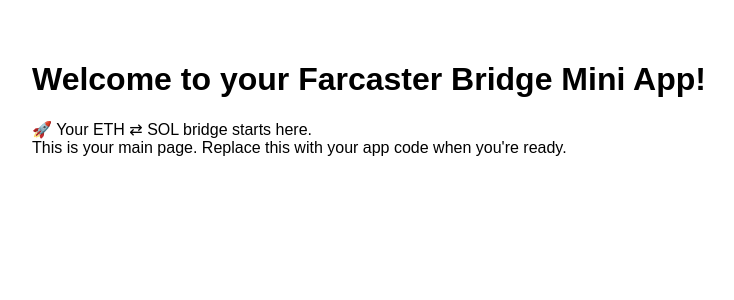
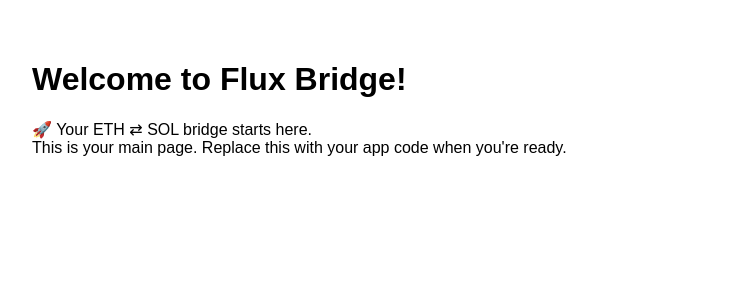
Before and after one commit to Wolfmatix/flux-bridge, a Next.js app: page / in a window 1280 px wide. Shown: the top 300 px of the page, without its empty margins (8-742 px from the left). Built offline with nearby package versions, Linux system fonts and the light colour scheme.

Commit message:
Update index.tsx

```diff
--- a/pages/index.tsx
+++ b/pages/index.tsx
@@ -1,7 +1,7 @@
 export default function Home() {
   return (
     <div style={{ padding: "2rem", fontFamily: "sans-serif" }}>
-      <h1>Welcome to your Farcaster Bridge Mini App!</h1>
+      <h1>Welcome to Flux Bridge!</h1>
       <p>
         🚀 Your ETH ⇄ SOL bridge starts here.<br />
         This is your main page. Replace this with your app code when you're ready.
```
